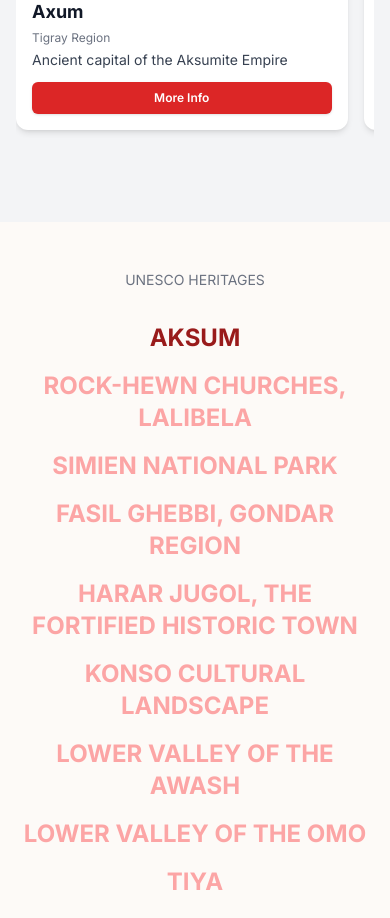
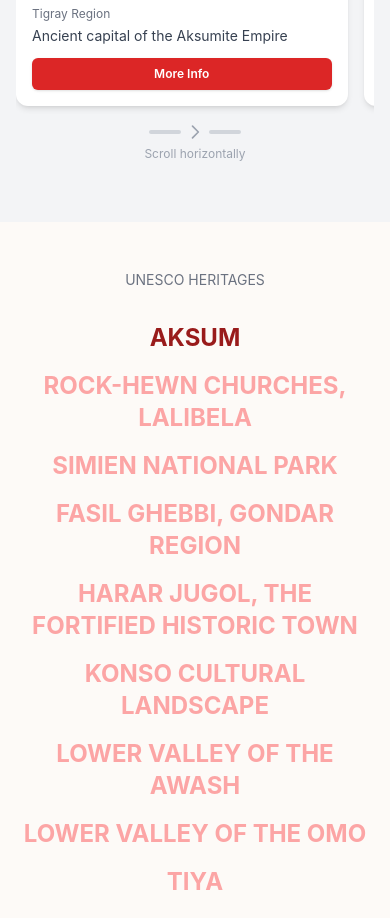
Before and after one commit to tadid418-s/Visit-Ethiopia, a Next.js app: page / in a window 390 px wide. Shown: the part 2260-3178 px from the top of the page. Built offline with nearby package versions, Linux system fonts and the light colour scheme; a web font is replaced by a local one.

Commit message:
Added visual cue to scroll on mobile view

```diff
--- a/app/globals.css
+++ b/app/globals.css
@@ -1,3 +1,13 @@
+@keyframes move-right {
+  0%, 100% { transform: translateX(0); }
+  50% { transform: translateX(12px); }
+}
+
+@layer utilities {
+  .animate-move-right {
+    animation: move-right 1.2s infinite;
+  }
+}
 @import url('https://fonts.googleapis.com/css2?family=Inter:wght@400;500;600;700;800&display=swap');
 
 @tailwind base;
--- a/components/FavoriteDestinations.tsx
+++ b/components/FavoriteDestinations.tsx
@@ -52,6 +52,27 @@
 
 export default function FavoriteDestinations() {
   const swiperRef = React.useRef<any>(null);
+  const scrollRef = React.useRef<HTMLDivElement>(null);
+  const [showScrollCue, setShowScrollCue] = React.useState(true);
+  const [moveCount, setMoveCount] = React.useState(0);
+
+  // Stop animation after 5 moves
+  React.useEffect(() => {
+    if (!showScrollCue) return;
+    if (moveCount >= 5) {
+      setShowScrollCue(false);
+      return;
+    }
+    const timer = setTimeout(() => {
+      setMoveCount((c) => c + 1);
+    }, 1200); // match animation duration
+    return () => clearTimeout(timer);
+  }, [moveCount, showScrollCue]);
+
+  // Hide cue if user scrolls
+  const handleScroll = () => {
+    if (showScrollCue) setShowScrollCue(false);
+  };
 
   const goNext = () => {
     if (swiperRef.current && swiperRef.current.swiper) {
@@ -99,7 +120,11 @@
         </div>
 
         {/* Mobile: horizontally scrollable cards */}
-        <div className="flex gap-4 overflow-x-auto snap-x snap-mandatory pb-2 md:hidden hide-scrollbar">
+        <div
+          ref={scrollRef}
+          className="flex gap-4 overflow-x-auto snap-x snap-mandatory pb-2 md:hidden hide-scrollbar"
+          onScroll={handleScroll}
+        >
           {destinations.map((dest, idx) => (
             <div
               key={dest.name}
@@ -122,6 +147,17 @@
               </div>
             </div>
           ))}
+        </div>
+        {/* Mobile: scroll cue below cards */}
+        <div className="md:hidden flex flex-col items-center mt-2">
+          <div className="flex items-center gap-1">
+            <span className="h-1 w-8 rounded-full bg-gray-300" />
+            <svg className={`w-5 h-5 text-gray-400${showScrollCue ? ' animate-move-right' : ''}`} fill="none" viewBox="0 0 24 24" stroke="currentColor" strokeWidth="2">
+              <path strokeLinecap="round" strokeLinejoin="round" d="M9 5l7 7-7 7" />
+            </svg>
+            <span className="h-1 w-8 rounded-full bg-gray-300" />
+          </div>
+          <span className="text-xs text-gray-400 mt-1">Scroll horizontally</span>
         </div>
 
         {/* Desktop: carousel */}
```
